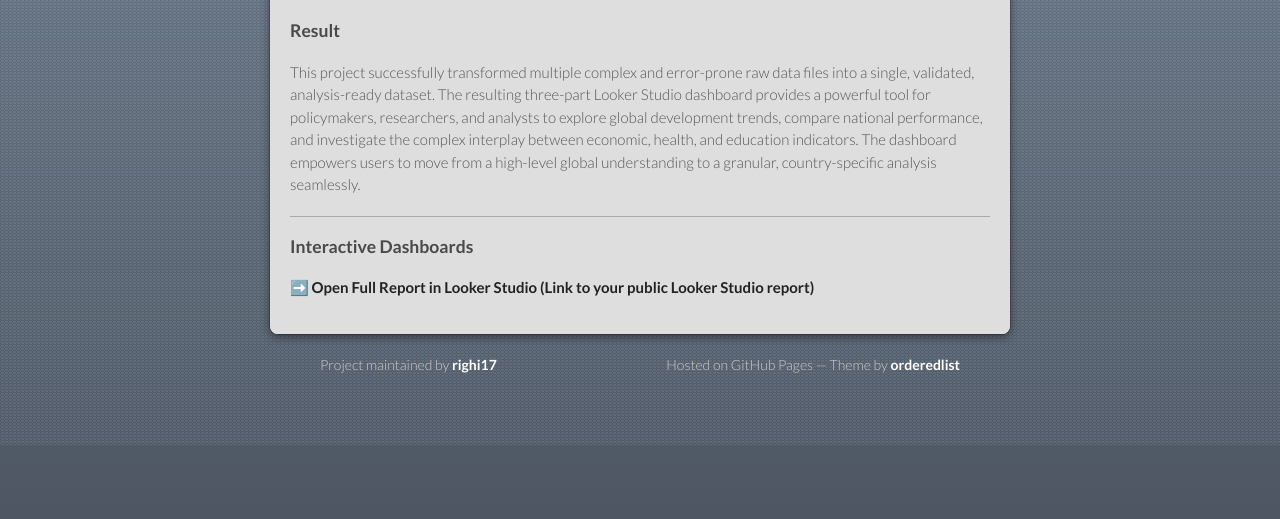
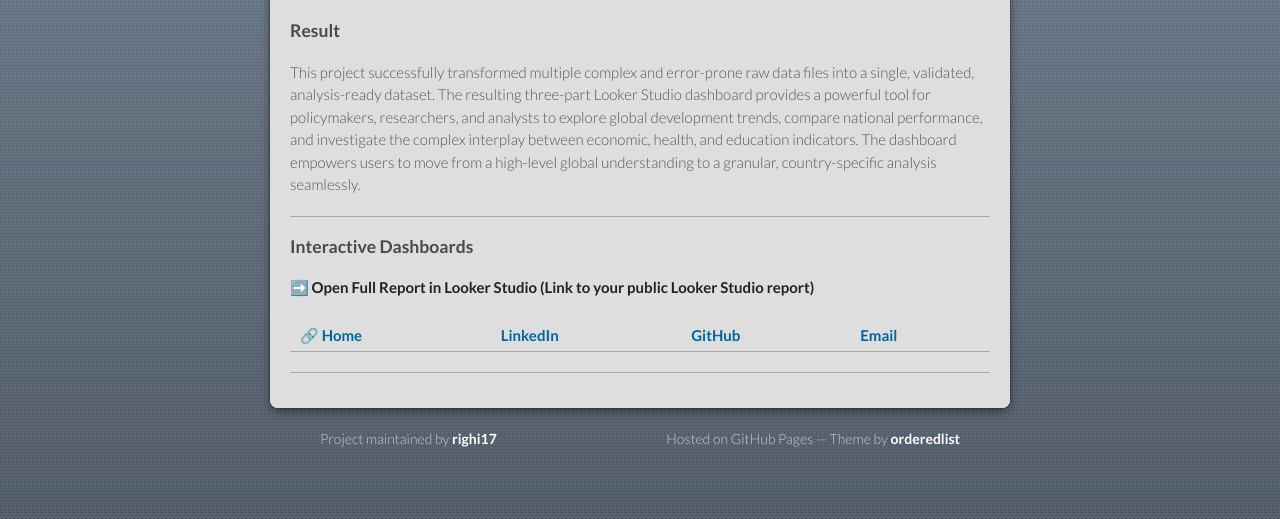
Before and after one commit to righi17/reprighi01, a Jekyll site: the page built from 01.md, in a window 1280 px wide and 900 px high, scrolled down 2482 px, cut to the strip 381-900 px from the top of the window. Built offline with Jekyll 4.4.1, drawn with Linux system fonts in a browser that asks for light colours; our own code applies the rules of GitHub Pages for plain Markdown files; before the commit the page ends 3308 px from its top, so only the background shows below that.

Commit message:
Update 01.md

```diff
--- a/01.md
+++ b/01.md
@@ -45,3 +45,7 @@ This project successfully transformed multiple complex and error-prone raw data
 ### Interactive Dashboards
 
 [**➡️ Open Full Report in Looker Studio (Link to your public Looker Studio report)**](https://lookerstudio.google.com/s/nBf9-6Lz-ck)
+
+🔗 **[Home](../index.md)** | **[LinkedIn](https://www.linkedin.com/in/righi)** | **[GitHub](https://github.com/righi17)** | **[Email](mailto:gabriel.righi@hotmail.com)**
+
+---
```
